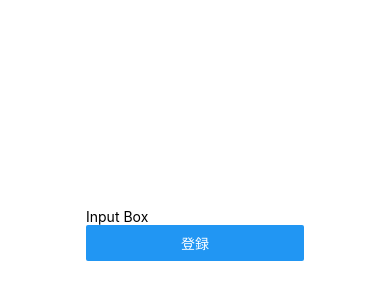
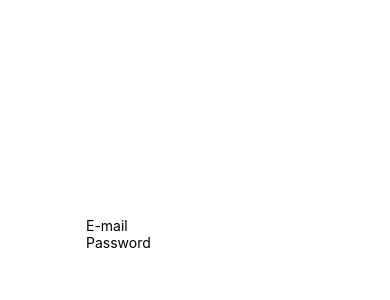
Before and after one commit to K-Torishima/validatorApp, a React Native app: screen / in a window 390 px wide. Shown: the part 188-488 px from the top of the page. Built offline with nearby package versions, Linux system fonts and the light colour scheme.

Commit message:
動くものに修正

```diff
--- a/App.tsx
+++ b/App.tsx
@@ -1,118 +1,54 @@
-import React, {Component} from 'react';
-import {StyleSheet, View, TextInput, Button, Text} from 'react-native';
+import * as yup from 'yup';
 import {Formik} from 'formik';
-import * as yup from 'yup';
-// https://rocksystem6611.hatenablog.com/entry/reactnative03
-// サンプルサイト
 
-////////////////// パッケージ使ってない場合 /////////////////////
-// export default class App extends Component {
-//   state = {
-//     text: '',
-//     error: '',
-//   };
+import React, {Component, Fragment} from 'react';
+import {TextInput, Text, Alert, StyleSheet, View} from 'react-native';
 
-//   //ボタンを押した場合
-//   _onPress() {
-//     //入力した文字列は11桁以上だったらエラーをセット
-//     if (this.state.text.length > 10)
-//       this.setState({error: '10文字以下を入れてください'});
-//     //10桁以下だったらエラーをクリアーして、アラート
-//     else {
-//       this.setState({error: ''});
-//       alert('問題ありません');
-//     }
-//   }
-
-//   render() {
-//     return (
-//       <View style={styles.container}>
-//         <TextInput
-//           placeholder="Input Box"
-//           onChangeText={(text) => this.setState({text: text})}
-//           value={this.state.text}
-//         />
-//         {/*stateのerrorはpropsでInputに渡す*/}
-//         <Input error={this.state.error}></Input>
-//         <Button title="登録" onPress={() => this._onPress()} />
-//       </View>
-//     );
-//   }
-// }
-
-// class Input extends Component {
-//   //エラーがあったらTextでエラーメッセージをリターンする
-//   render() {
-//     if (!this.props.error) return null;
-
-//     return <Text style={styles.error}>{this.props.error}</Text>;
-//   }
-// }
-
-////// Formikを使った場合 //////////////
 export default class App extends Component {
   render() {
     return (
       <View style={styles.container}>
         <Formik
-          //------------------Formikのpropsをセットする部分------------------//
-          initialValues={{text: ''}} //フォーム変数の最初の値
-          onSubmit={(values) => alert('問題ありません')} //submitをクリックしたら関数を実行する
-          // validate={validate}
-          //入力チェックの関数(エラーがあったらonSubmitは実行されない)
-          //---------------------------------------------------------------//
+          initialValues={{email: '', password: ''}}
           validationSchema={yup.object().shape({
-            text: yup.string().min(6).required(),
+            email: yup.string().email().required('これれれえr'),
+            password: yup
+              .string()
+              .min(6)
+              .required('ergジェrp:青gジェアポrgジェprgj」＠'),
           })}>
-          {/*色々なステートやヘルパーがpropsとして使えます*/}
-          {({
-            values,
-            touched,
-            errors,
-            handleChange,
-            handleBlur,
-            handleSubmit,
-          }) => {
-            return (
-              <View>
-                <TextInput
-                  //-----------------------値を代入----------------------------------//
-                  value={values.text}
-                  onChangeText={handleChange('text')}
-                  placeholder="Input Box"
-                  onBlur={() => setFieldTouched('text')}
-                  //----------------------------------------------------------------//
-                />
-                {
-                  //touchedとerrorはtrueでしたらエラーメッセージを出力します
-                  touched.text && errors.text && (
-                    <Text style={styles.error}>{errors.text}</Text>
-                  )
-                }
-                <Button title="登録" onPress={handleSubmit} />
-              </View>
-            );
-          }}
+          {({values, handleChange, errors, setFieldTouched, touched}) => (
+            <Fragment>
+              <TextInput
+                value={values.email}
+                onChangeText={handleChange('email')}
+                onBlur={() => setFieldTouched('email')}
+                placeholder="E-mail"
+              />
+              {touched.email && errors.email && (
+                <Text style={{fontSize: 10, color: 'red'}}>{errors.email}</Text>
+              )}
+              <TextInput
+                value={values.password}
+                onChangeText={handleChange('password')}
+                placeholder="Password"
+                onBlur={() => setFieldTouched('password')}
+                secureTextEntry={true}
+              />
+              {touched.password && errors.password && (
+                <Text style={{fontSize: 10, color: 'red'}}>
+                  {errors.password}
+                </Text>
+              )}
+            </Fragment>
+          )}
         </Formik>
       </View>
     );
   }
 }
 
-//エラーチェックの関数
-//value.textは11文字以上だったらリターンするerrorのerror.textはエラーメッセージになります
-function validate(value) {
-  let error = {};
-  if (value.text.length > 10) {
-    error.text = '10文字以下を入れてください';
-  }
-  return error;
-}
-
 const styles = StyleSheet.create({
-  error: {
-    color: 'red',
-  },
   container: {
     flex: 1,
     justifyContent: 'center',
--- a/package.json
+++ b/package.json
@@ -13,6 +13,7 @@
     "formik": "^2.1.5",
     "react": "16.13.1",
     "react-native": "0.63.2",
+    "react-native-elements": "^2.3.2",
     "yup": "^0.29.3"
   },
   "devDependencies": {
```
Also changed, not shown: 1 other file (tests, documents, lock files or other folders).
